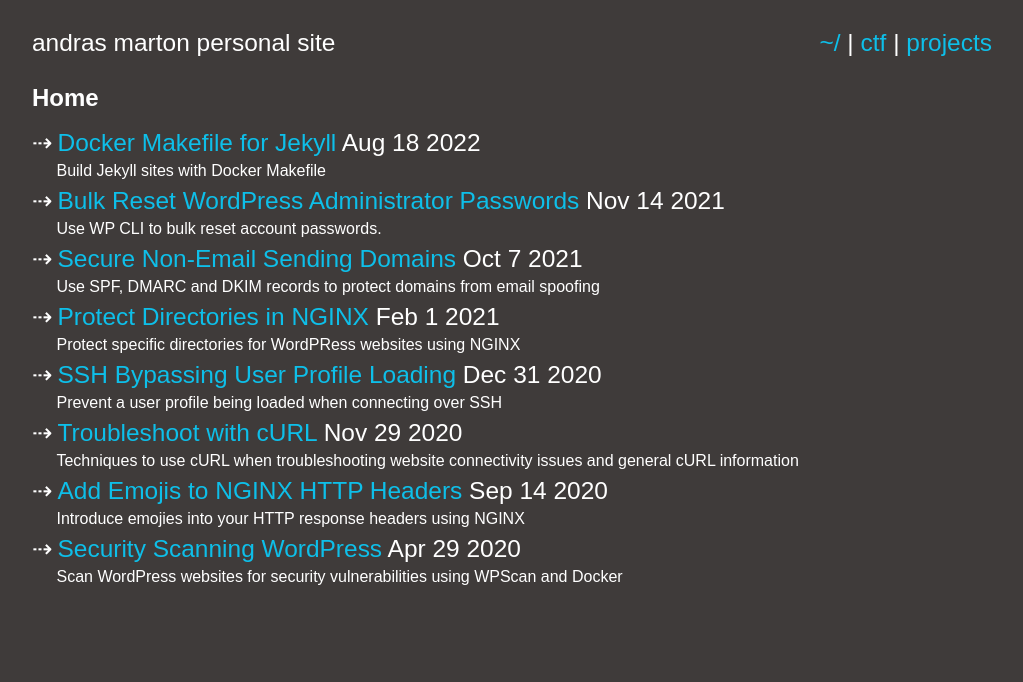
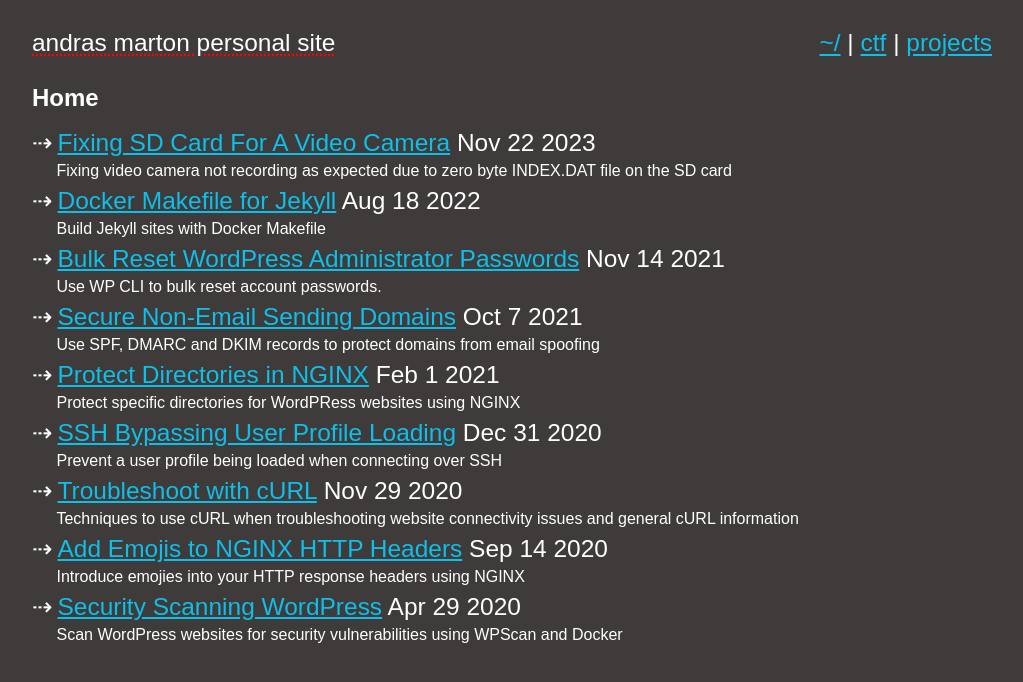
Before and after one commit to am401/amdotcom, a Jekyll site: the page built from index.md, in a window 1280 px wide. Shown: the top 682 px of the page, without its empty margins (128-1151 px from the left). Built offline with Jekyll 4.4.1, drawn with Linux system fonts in a browser that asks for light colours; part of the change alters nothing that is shown.

Commit message:
Adding new article on sd card fix, changes to css: underline heading and underline links

```diff
--- /dev/null
+++ b/_posts/2023-11-22-fix-sd-card-for-video-camera.md
@@ -0,0 +1,97 @@
+---
+title: Fixing SD Card For A Video Camera
+layout: default
+description: Fixing video camera not recording as expected due to zero byte INDEX.DAT file on the SD card
+---
+
+Written: 11/22/2023
+
+Earlier today my son mentioned that his video camera was not working as expected. When selecting video record mode, an error prevented video recording or playback: `THIS CARD CANNOT RECORD IN VIDEO MODE.`
+
+Researching the error for the video camera, which is a Panasonic HC-V180 I came up with various suggestions indicating that the issue could be caused by insufficient space on the card, incorrect card type being added and similar issues causing the problem.
+
+Some of the pages I read through:
+
+* [Fixya.com - Camera shows this card cannot record in video mode. How do i fix it?](https://www.fixya.com/support/t12495268-camera_shows_card_cannot_record_in_video)
+* [Manualslib.com - Panasonic SDR-S26 Operating Instructions Manual](https://www.manualslib.com/manual/652659/Panasonic-Sdr-S26.html?page=86)
+* [Justanswer.com - I have a new Pan. SDR-H85 camcorder. I use SDHC 32gb memory…](https://www.justanswer.com/video-camera-repair/65fgk-new-pan-sdr-h85-camcorder-use-sdhc-32gb-memory.html)
+
+_Note_: While the Manuals Lib link is not for the exact camera model, the error is identical as to what the cam corder was showing.
+
+In a lot of cases the suggestion was to reformat the card. What was odd about this issue is that the camera worked as expected the previous day and even now while the video recording feature was not available, photos could still be taken and taking the SD card and viewing the content via the computer, the videos were present and working.
+
+I decided to poke around and see if we could figure out the issue without needing to format the card. Checking the SD card's top level file structure listed the following:
+
+{% highlight shell %}
+drwxrwxrwx  1 me  me  256K Jul 18 09:41 .Spotlight-V100
+drwxrwxrwx  1 me  me  256K Jul 18 12:31 .Trashes
+drwxrwxrwx  1 me  me  256K Nov 22 16:27 .fseventsd
+drwxrwxrwx  1 me  me  256K Jul 18 10:40 DCIM
+drwxrwxrwx  1 me  me  256K Jul 18 10:40 PRIVATE
+drwxrwxrwx  1 me  me  256K Jul 18 09:43 System Volume Information
+{% endhighlight %}
+
+There was nothing exciting in `PRIVATE`, `System Volume Information` and the other hihidden  directories. Most of the data was also showing that there have been no recent updates to the files.
+
+While reviewing the `DCIM` directory, what I did notice was that there were two identical files called `INDEX.DAT`:
+
+{% highlight shell %}
+-rwxrwxrwx  1  me  me  7.0K Nov 22 16:32 BACKUP.HST
+-rwxrwxrwx  1  me  me  1.0M Nov 22 16:43 BACKUP.TMP
+-rwxrwxrwx  1  me  me    2B Jul 18 10:40 BACKUPAM.HST
+-rwxrwxrwx  1  me  me    0B Nov 21 12:53 INDEX.DAT
+-rwxrwxrwx  1  me  me  102B Jun 16 16:43 INDEX.DAT
+{% endhighlight %}
+
+A few observations:
+
+* Two files with the same name are in the same directory
+* One of the duplicate files is zero bytes
+* The zero byte file was created around the date and time when the camera last worked as expected
+
+So this is definitely something to go on. [FileInfo.com](https://fileinfo.com/extension/dat) has the following to say about the filetype:
+
+{:.blockquote-style}
+A DAT file is a generic data file created by a specific application. It may contain data in binary or text format. DAT files are typically accessed only by the application that created them.
+
+To troubleshoot the issue I initially tried to see if the file name was identical but in all honesty I did not run it through something like the following command which would have given a better idea in case there was an explanation such as a character that was not visible to `ls`:
+
+{% highlight shell %}
+ls | LC_ALL=C sed -n l
+{% endhighlight %}
+
+Checking the zero byte file with a few tools available on OSX noted that indeed we were looking at an empty file with no additional data to glean from it:
+
+{% highlight shell %}
+file INDEX.DAT
+INDEX.DAT: empty
+{% endhighlight %}
+
+Checking the other `INDEX.DAT` file in the directory that we can see is `102B` in size:
+
+{% highlight shell %}
+file INDEX.DAT
+INDEX2.DAT: data
+{% endhighlight %}
+
+We can take a look at the file using the tool [xxd](https://linux.die.net/man/1/xxd):
+
+{% highlight shell %}
+ xxd INDEX.DAT
+00000000: 4d49 4458 0000 0066 10ff ffff 0001 0010  MIDX...f........
+00000010: 0353 4453 4432 3536 8544 6180 8901 7200  .SDSD256.Da...r.
+00000020: 0002 0042 0000 0000 0000 0000 0000 0000  ...B............
+00000030: 0000 0000 0000 0000 0000 0000 0000 0000  ................
+00000040: 0000 0000 0000 0000 0000 0000 0000 0000  ................
+00000050: 0000 0000 0000 3135 3559 4150 4848 5331  ......155YAPHHS1
+00000060: 3535 3030 3032                           550002
+{% endhighlight %}
+
+I moved the broken file from the SD card to a local directory on my computer and also copied the file that I suspected was the _working_ file in this case. After doing this, the card started to work as expected in the video camera again.
+
+To test my theory that the issue was being caused by the zero byte `INDEX.DAT` file, I deleted the working one and replaced it with the broken file. Testing in the video camera confirmed this to be the case.
+
+In summary, the issue was identified to be a zero byte `INDEX.DAT` file on the SD card's `DCIM` directory. To fix it we can either:
+
+* Delete the file and on the next time the card is re-inserted into the video camera, a new one will be written
+* In my case there was a broken and a working version. Removing the broken version fixed the problem
--- a/assets/css/style.css
+++ b/assets/css/style.css
@@ -18,6 +18,8 @@ ul, li {
     font-size: 35px;
     color: #fff;
     font-family: sans-serif;
+    text-decoration: underline dotted #ff0000;
+    text-underline-offset: 3px;
 }
 
 .heading-right {
@@ -56,12 +58,12 @@ ul, li {
 
 a, a:visited {
     color: #0ebfe9;
-    text-decoration: none;
+    text-decoration: underline;
 }
 
 a:hover, a:active {
     color: #0b98ba;
-    text-decoration: none;
+    text-decoration: underline;
 }
 
 .ul-homepage {
```
Also changed, not shown: .well-known/security.txt.
